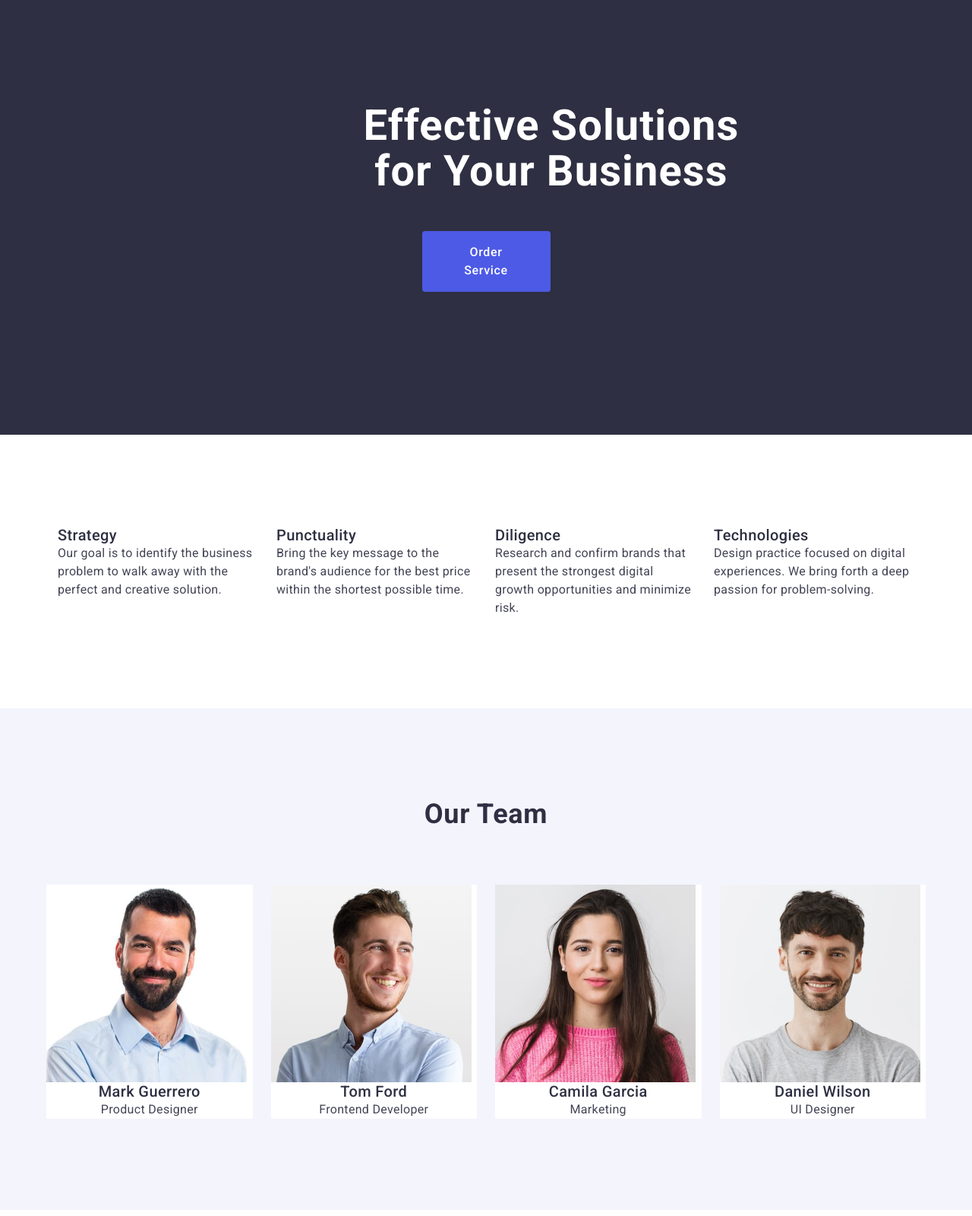
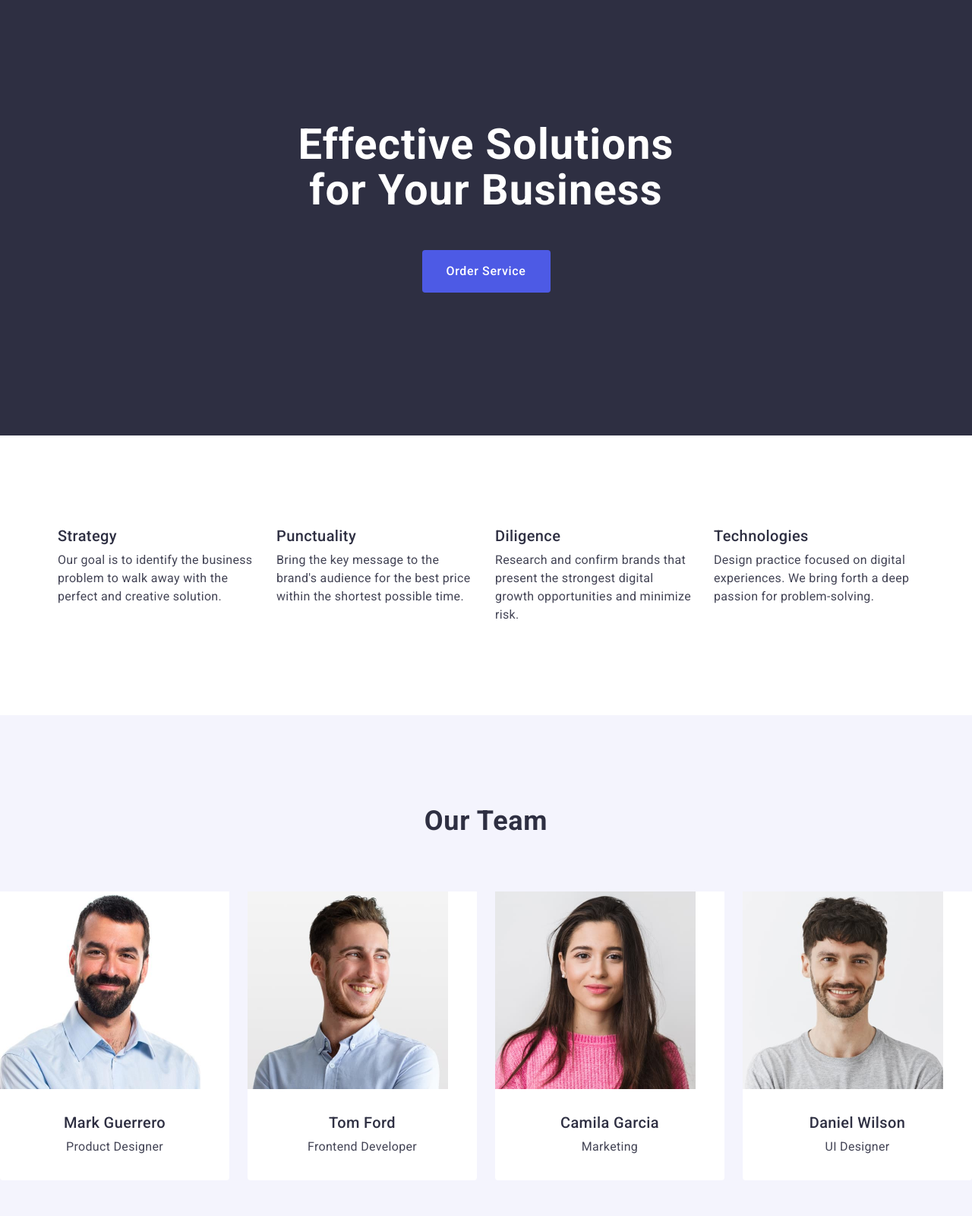
Before and after one commit to Oksana-Ilnytska/goit-markup-hw-3, a plain HTML site: page index.html in a window 1280 px wide. Shown: the part 220-1820 px from the top of the page at 76% size. Drawn offline with nearby package versions, Linux system fonts and the light colour scheme.

Commit message:
add changes index.html file

```diff
--- a/css/styles.css
+++ b/css/styles.css
@@ -28,16 +28,21 @@ img {
 }
 
 .container {
-    max-width: 1440px;
+    width: 1158px;
+    margin: 0 auto;
+    padding: 0 15px;
     box-sizing: border-box;
     }
 
-    .header {
+/*------Header--------*/
+
+.header {
     padding-top: 24px;
     padding-bottom: 24px;
 display: flex;
 align-items: center;
 justify-content: space-between;
+border-bottom: 1px solid #e7e9fc
     }
 
 .container-header {
@@ -45,12 +50,9 @@ display: flex;
 flex-direction: row;
     padding: 24px 0;
     justify-content: center;
-    margin: 0 auto;
-    width: 1158px;
     padding-right: 15px;
     padding-left: 15px;
 }
-
 
 .nav-header {
 display: flex;
@@ -58,51 +60,6 @@ flex-direction: row;
 align-items: center;
 margin-right: auto;
 }
-
-.container-title {
-    background: #2e2f42;
-    display: flex;
-    flex-direction: column;
-    justify-content: center;
-    margin: 0 auto;
-    padding: 188px 478px;
-}
-
-.container-features {
-    width: 1158px;
-    padding: 120px 15px;
-    margin: 0 auto;
-    display: flex;
-    flex-direction: column;
-}
-
-.container-team {
-    background-color: #f4f4fd;
-    width: 1158px;
-    padding-top: 120px;
-    padding-bottom: 120px;
-    flex-direction: column;
-    align-items: center;
-    margin: 0 auto;
-}
-
-.container-portfolio {
-    width: 1158px;
-    padding: 120px 15px;
-    margin: 0 auto;
-    display: flex;
-    flex-direction: column;
-}
-
-.container-footer {
-    background-color: #2e2f42;
-    display: flex;
-    flex-direction: column;
-    align-items:start;
-    padding: 100px 156px;
-}
-
-/*------Header--------*/
 
 .menu-list {
     margin-left: 76px;
@@ -139,6 +96,7 @@ padding-bottom: 24px;
     letter-spacing: 0.03em;
     text-transform: uppercase;
     color: #4d5ae5;
+    margin-right: 76px
 
 }
 
@@ -178,7 +136,17 @@ color: #404bbf;
 .address-link:hover, .address-link:focus {color: #404bbf;}
 
 /*----Section 1----*/
-.section-title {background-color: #2e2f42;}
+.section-title {background-color: #2e2f42;
+    padding: 188px 0;
+}
+
+.container-title {
+    background: #2e2f42;
+    display: flex;
+    flex-direction: column;
+    justify-content: center;
+    margin: 0 auto;
+}
 
 .main-title {
 font-weight: 700;
@@ -187,7 +155,7 @@ line-height: 1.07;
 letter-spacing: 0.02em;
 text-align: center;
 color: #fff;
-width: 496px;
+max-width: 496px;
 margin-right: auto;
 margin-left: auto;
 margin-bottom: 48px;
@@ -203,8 +171,8 @@ cursor: pointer;
 color: #fff;
 border: none;
 border-radius: 4px;
-width: 169px;
-padding: 16px 32px;
+min-width: 169px;
+height: 56px;
 background-color: #4D5AE5;
 margin-right: auto;
 margin-left: auto;
@@ -227,10 +195,26 @@ color: #2e2f42;
 text-transform: capitalize;
 }
 
+.section-features {
+    padding: 120px 0;
+}
+
+.container-features {
+    width: 1158px;
+    margin: 0 auto;
+    display: flex;
+    flex-direction: column;
+}
+
+.visually-hidden {
+
+}
+
 .features-list {
   display: flex;
     flex-direction: row;
     justify-content: space-between;
+    gap: 24px;
 }
 
 .features-item {
@@ -242,6 +226,7 @@ text-transform: capitalize;
     line-height: 1.2;
     letter-spacing: 0.02em;
     color: #2e2f42;
+    margin-bottom: 8px;
 }
 
 .features-text {
@@ -254,44 +239,72 @@ letter-spacing: 0.02em;
 /*------Section 3 Our Team--------*/
 .section-team {
 background-color: #F4F4FD;
+padding: 120px 0;
+}
+
+.container-team {
+    background-color: #f4f4fd;
+    flex-direction: column;
+    align-items: center;
+    margin: 0 auto;
 }
 
 .team-title {
-    padding-bottom: 72px;
+    margin-bottom: 72px;
 }
 
 .team-list {
     display: flex;
     flex-direction: row;
     justify-content: space-between;
+    gap: 24px;
 }
 
 .team-item {
     background-color: #FFFFFF;
     width: calc((100% - 3 * 24px) / 4);
+    border-radius: 0px 0px 4px 4px;
+}
+
+.team-card {
+    padding: 32px 0;
 }
 
 .team-subtitle {
+    text-align: center;
+    margin-bottom: 8px;
     font-weight: 500;
     font-size: 20px;
     line-height: 1.2;
     letter-spacing: 0.02em;
-    text-align: center;
     color: #2e2f42;
 }
 
 .team-text {
+text-align: center;
 font-weight: 400;
 font-size: 16px;
 line-height: 1.5;
 letter-spacing: 0.02em;
-text-align: center;
 }
 
 /*----Section 4 Our Portfolio----*/
 
+.container-portfolio {
+    width: 1158px;
+    padding: 120px 15px;
+    margin: 0 auto;
+    display: flex;
+    flex-direction: column;
+}
+
+.section-portfolio {
+    padding-top: 120px;
+    padding-bottom: 120px;
+}
+
 .portfolio-title {
-    padding-bottom: 72px;
+    margin-bottom: 72px;
 }
 
 .portfolio-list {
@@ -299,6 +312,7 @@ text-align: center;
     flex-direction: row;
     flex-wrap: wrap;
     gap: 48px 24px;
+    border: 1px solid #e7e9fc;
 
 }
 
@@ -332,8 +346,18 @@ letter-spacing: 0.02em;
 
 /*------Footer-------*/
 
+
+.container-footer {
+    background-color: #2e2f42;
+    display: flex;
+    flex-direction: column;
+    align-items:start;
+
+}
+
 .footer {
     background-color: #2e2f42;
+    padding: 100px 0;
 }
 
 .footer-text {
@@ -344,10 +368,10 @@ letter-spacing: 0.02em;
     color: #f4f4fd;
     background-color: #2e2f42;
     max-width: 264px;
-    margin-top: 16px;
 }
 
 .logo-footer-colored {
     color: #f4f4fd;
-
+    display: inline-block;
+    margin-bottom: 16px;
 }
--- a/index.html
+++ b/index.html
@@ -14,7 +14,7 @@
 <body>
 <!--Header-->
 <header class="header">
-    <div class="container-header">
+    <div class=" container container-header">
     <nav class="nav-header">
 <!--Logo-->
     <a class="logo" href="./index.html">Web<span class="logo-colored">Studio</span></a>
@@ -51,8 +51,8 @@
 <!--Main-->
 <main>
 <!-- Section 1 Title-->
-<section>
-    <div class="container-title">
+<section class="section-title">
+    <div class=" container container-title">
     <h1 class="main-title">Effective Solutions for Your Business</h1>
 <button type="button" class="title-btn">Order Service</button>
 </div>
@@ -61,7 +61,7 @@
 
 <!--Section 2 Features-->
 
-    <section>
+    <section class="section-features">
     <div class="container container-features">
     <!-------<h2 class="features-title title">Features</h2>--->
 <!--Liste Feature-->
@@ -108,26 +108,34 @@
 <!--team member 1-->
         <li class="team-item">
     <img class="team-images" src="./images/team-member-1.jpg" alt="Picture of Mark Guerrero" width="264" height="260"/>
+    <div class="team-card">
     <h3 class="team-subtitle">Mark Guerrero</h3>
     <p class="team-text">Product Designer</p>
+</div>
         </li>
 <!--team member 2-->
         <li class="team-item">
     <img class="team-images" src="./images/team-member-2.jpg" alt="Picture of Tom Ford" width="264" height="260"/>
+    <div class="team-card">
     <h3 class="team-subtitle">Tom Ford</h3>
     <p class="team-text">Frontend Developer</p>
+</div>
         </li>
 <!--team member 3-->
         <li class="team-item">
     <img class="team-images" src="./images/team-member-3.jpg" alt="Picture of Camila Garcia" width="264" height="260"/>
+    <div class="team-card">
     <h3 class="team-subtitle">Camila Garcia</h3>
     <p class="team-text">Marketing</p>
+</div>
         </li>
 <!--team member 4-->
         <li class="team-item">
     <img class="team-images" src="./images/team-member-4.jpg" alt="Picture of Daniel Wilson" width="264" height="260"/>
+    <div class="team-card">
     <h3 class="team-subtitle">Daniel Wilson</h3>
     <p class="team-text">UI Designer</p>
+</div>
         </li>
     </ul>
 </div>
@@ -135,7 +143,7 @@
 
 <!--Section 4 Our portfolio-->
 
-<section>
+<section class="section-portfolio">
     <div class="container container-portfolio">
     <h2 class="portfolio-title title">Our Portfolio</h2>
 
```
